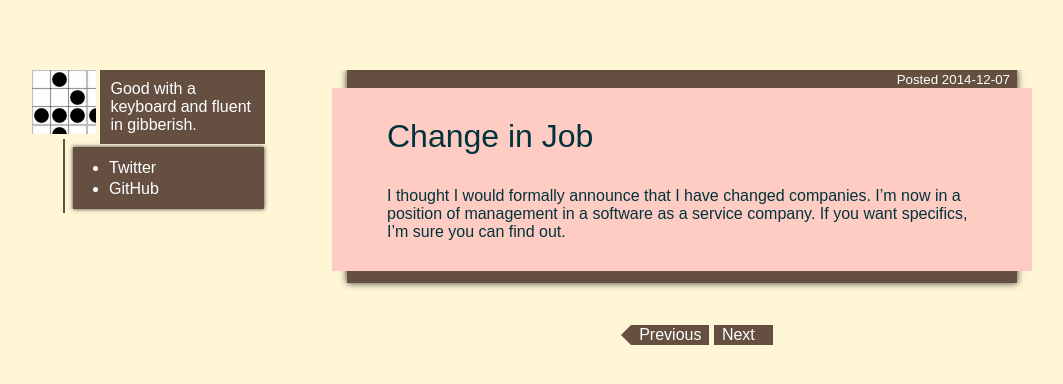
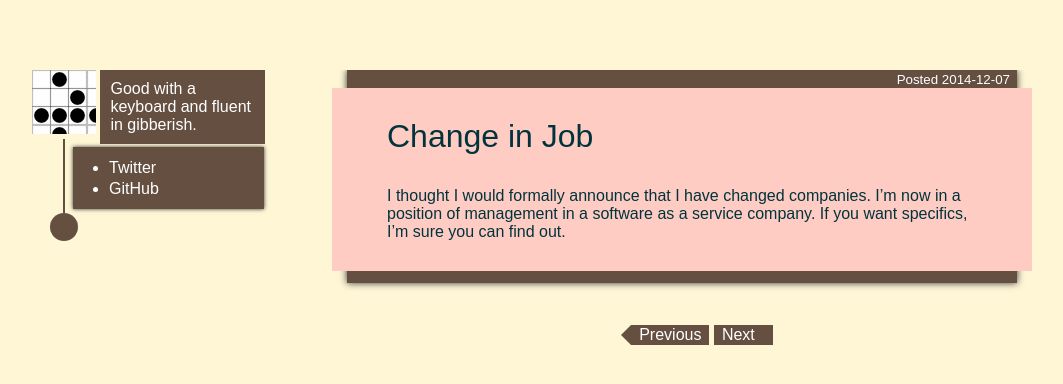
Before and after one commit to AstraLuma/qwertyuiop.ninja, a Jekyll site: the page built from _posts/2014-12-06-change-in-job.html, in a window 1280 px wide. Shown: the top 384 px of the page, without its empty margins (83-1146 px from the left). Built offline with Jekyll 4.4.1, drawn with Linux system fonts in a browser that asks for light colours; some web fonts are replaced.

Commit message:
Cleanup, restore the ball

```diff
--- a/assets/style_built.scss
+++ b/assets/style_built.scss
@@ -140,6 +140,17 @@ img { border: none; }
 	padding: 10px 12px 10px 12px;
 	box-shadow: 0px 0px 4px rgba(50, 50, 50, 1);
 }
+
+#baseCircle {
+	float: left;
+	clear: both;
+	width: 28px;
+	height: 28px;
+	margin-left: 18px;
+	border-radius: 28px;
+	background: #333;
+}
+
 #pages a:hover { color: #FF9E28; }
 
 #links a { border-bottom: 1px solid #666; }
@@ -147,46 +158,6 @@ img { border: none; }
 
 #details a:hover { color: $post-text-link; }
 #details a:hover { color: $post-text; }
-
-#search {
-	padding: 8px;
-	width: 175px;
-	font-family: Arial, Helvetica, sans-serif;
-	font-size: 11pt;
-}
-#search input {
-	height: 24px;
-	border: none;
-	float: right;
-	background: #e4e2e2;
-	color: #383837;
-	line-height: 20px;
-}
-#search input[type="text"]{
-	width: 151px;
-	outline: none;
-}
-#search input[type="submit"]{
-	font-family: 'ge_social';
-	font-size: 14pt;
-	color: #666;
-	width: 24px;
-	height: 24px;
-	text-align: center;
-}
-#social {
-	padding: 8px;
-	width: 175px;
-}
-.reblog { background-position: 0 0 !important; }
-.facebook { background-position: -21px 0 !important; }
-.twitter { background-position: -42px 0 !important; }
-.googleplus { background-position: -63px 0 !important; }
-.stumble { background-position: -84px 0 !important; }
-.my-like,
-.my-liked { background-position: -105px 0 !important; }
-.my-liked { opacity: .43; }
-
 
 /* RIGHT COLUMN */
 .colRight {
@@ -621,7 +592,7 @@ h1, h4 {
 a, .sound .postInner { color: #FFF; }
 .link .postInner h3 a { border-color: #FFF; }
 #search, .noteCount, .date, .tags li, .postBase .source { font-family: Arial, Helvetica, sans-serif; }
-#icon, #mask, #baseCircle, .unit, article, .pagination a { background:$box-background; }
+#mask, #baseCircle, .unit, article { background:$box-background; }
 .notFound { color: $box-background; }
 .unitWrap, .quote .quoteMeta:before, .quoteMeta:after, .nextPage:after, .nextPage:before { border-color: $box-background; }
 
```
